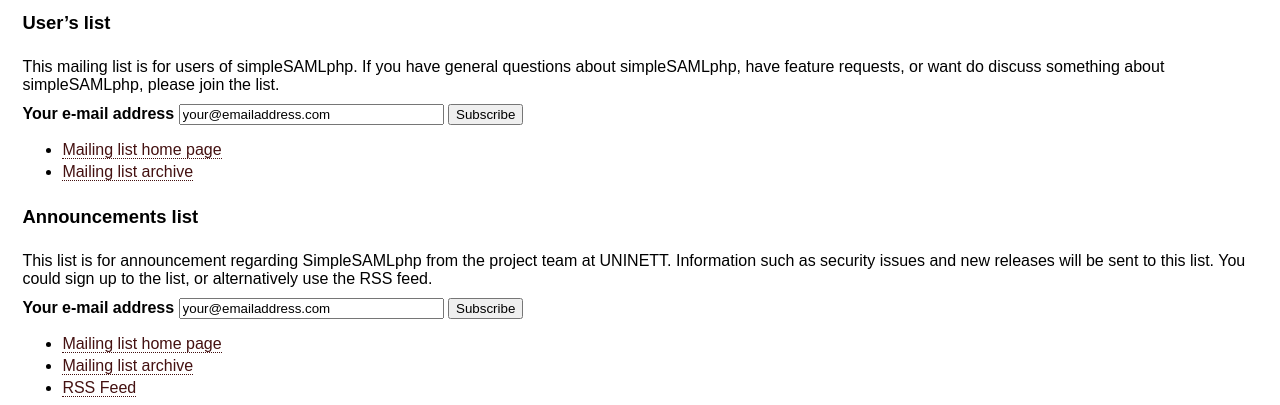
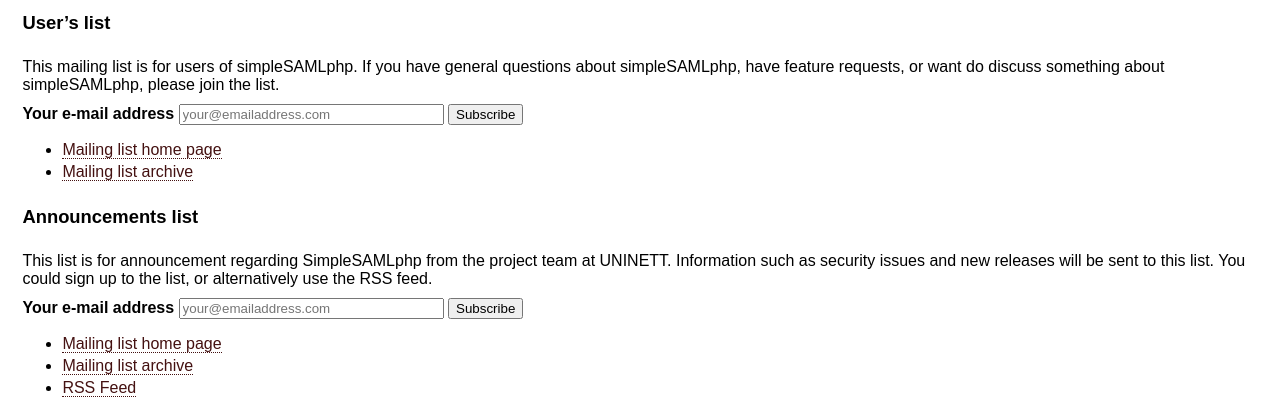
Before and after one commit to simplesamlphp/simplesamlphp.github.io, a Jekyll site: the page built from lists/index.md, in a window 1280 px wide. Shown: the part 219-624 px from the top of the page. Built offline with Jekyll 4.4.1, drawn with Linux system fonts in a browser that asks for light colours.

Commit message:
input type problem in mailing list form.

```diff
--- a/lists/index.md
+++ b/lists/index.md
@@ -12,7 +12,7 @@
 
 <form action="http://groups.google.com/group/simplesamlphp/boxsubscribe">
 <strong>Your e-mail address</strong>
-<input type="text" name="email" size="30" value="your@emailaddress.com" />
+<input type="text" name="email" size="30" placeholder="your@emailaddress.com" />
 <input type="submit" name="sub" value="Subscribe">
 </form>
 
@@ -25,8 +25,8 @@
 
 <form action="http://groups.google.com/group/simplesamlphp-announce/boxsubscribe">
 <strong>Your e-mail address</strong>
-<input type="text" name="email" size="30" value="your@emailaddress.com" />
-<input type=submit name="sub" value="Subscribe">
+<input type="text" name="email" size="30" placeholder="your@emailaddress.com" />
+<input type="submit" name="sub" value="Subscribe">
 </form>
 
 * [Mailing list home page](http://groups.google.com/group/simplesamlphp-announce)
```
